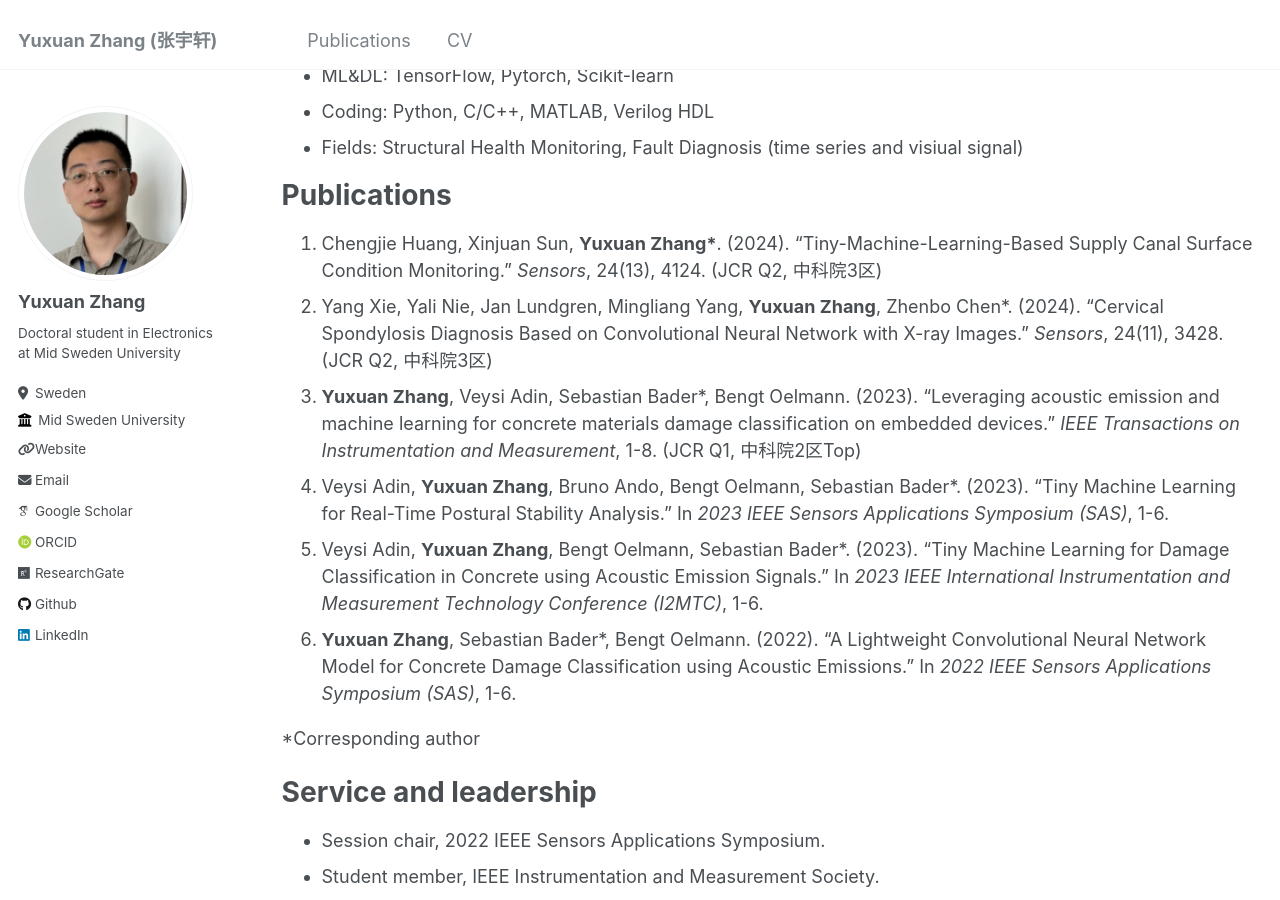
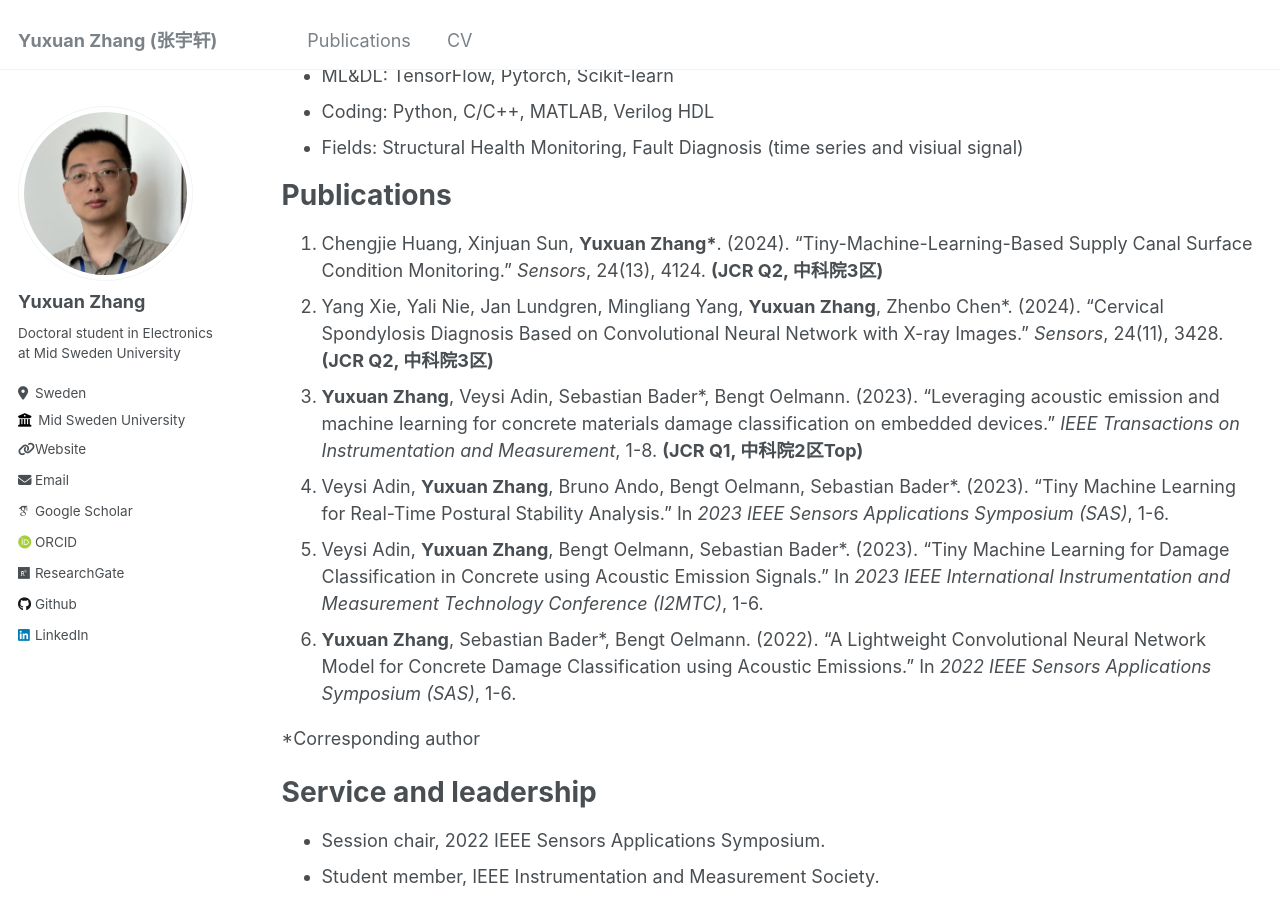
Before and after one commit to YuxuanZhang-96/YuxuanZhang-96.github.io, a Jekyll site: the page built from _pages/cv.md, in a window 1280 px wide and 900 px high, scrolled down 503 px. Built offline with Jekyll 4.4.1, drawn with Linux system fonts in a browser that asks for light colours; some web fonts are replaced.

Commit message:
Update cv.md

```diff
--- a/_pages/cv.md
+++ b/_pages/cv.md
@@ -29,9 +29,9 @@ Skills
 
 Publications
 ======
-1. Chengjie Huang, Xinjuan Sun, __Yuxuan Zhang*__. (2024). "Tiny-Machine-Learning-Based Supply Canal Surface Condition Monitoring." _Sensors_, 24(13), 4124. (JCR Q2, 中科院3区)
-2. Yang Xie, Yali Nie, Jan Lundgren, Mingliang Yang, __Yuxuan Zhang__, Zhenbo Chen*. (2024). "Cervical Spondylosis Diagnosis Based on Convolutional Neural Network with X-ray Images." _Sensors_, 24(11), 3428. (JCR Q2, 中科院3区)
-3. __Yuxuan Zhang__, Veysi Adin, Sebastian Bader*, Bengt Oelmann. (2023). "Leveraging acoustic emission and machine learning for concrete materials damage classification on embedded devices." _IEEE Transactions on Instrumentation and Measurement_, 1-8. (JCR Q1, 中科院2区Top)
+1. Chengjie Huang, Xinjuan Sun, __Yuxuan Zhang*__. (2024). "Tiny-Machine-Learning-Based Supply Canal Surface Condition Monitoring." _Sensors_, 24(13), 4124. __(JCR Q2, 中科院3区)__
+2. Yang Xie, Yali Nie, Jan Lundgren, Mingliang Yang, __Yuxuan Zhang__, Zhenbo Chen*. (2024). "Cervical Spondylosis Diagnosis Based on Convolutional Neural Network with X-ray Images." _Sensors_, 24(11), 3428. __(JCR Q2, 中科院3区)__
+3. __Yuxuan Zhang__, Veysi Adin, Sebastian Bader*, Bengt Oelmann. (2023). "Leveraging acoustic emission and machine learning for concrete materials damage classification on embedded devices." _IEEE Transactions on Instrumentation and Measurement_, 1-8. __(JCR Q1, 中科院2区Top)__
 4. Veysi Adin, __Yuxuan Zhang__, Bruno Ando, Bengt Oelmann, Sebastian Bader*. (2023). "Tiny Machine Learning for Real-Time Postural Stability Analysis." In _2023 IEEE Sensors Applications Symposium (SAS)_, 1-6.
 5. Veysi Adin, __Yuxuan Zhang__, Bengt Oelmann, Sebastian Bader*. (2023). "Tiny Machine Learning for Damage Classification in Concrete using Acoustic Emission Signals." In _2023 IEEE International Instrumentation and Measurement Technology Conference (I2MTC)_, 1-6.
 6. __Yuxuan Zhang__, Sebastian Bader*, Bengt Oelmann. (2022). "A Lightweight Convolutional Neural Network Model for Concrete Damage Classification using Acoustic Emissions." In _2022 IEEE Sensors Applications Symposium (SAS)_, 1-6.
```
